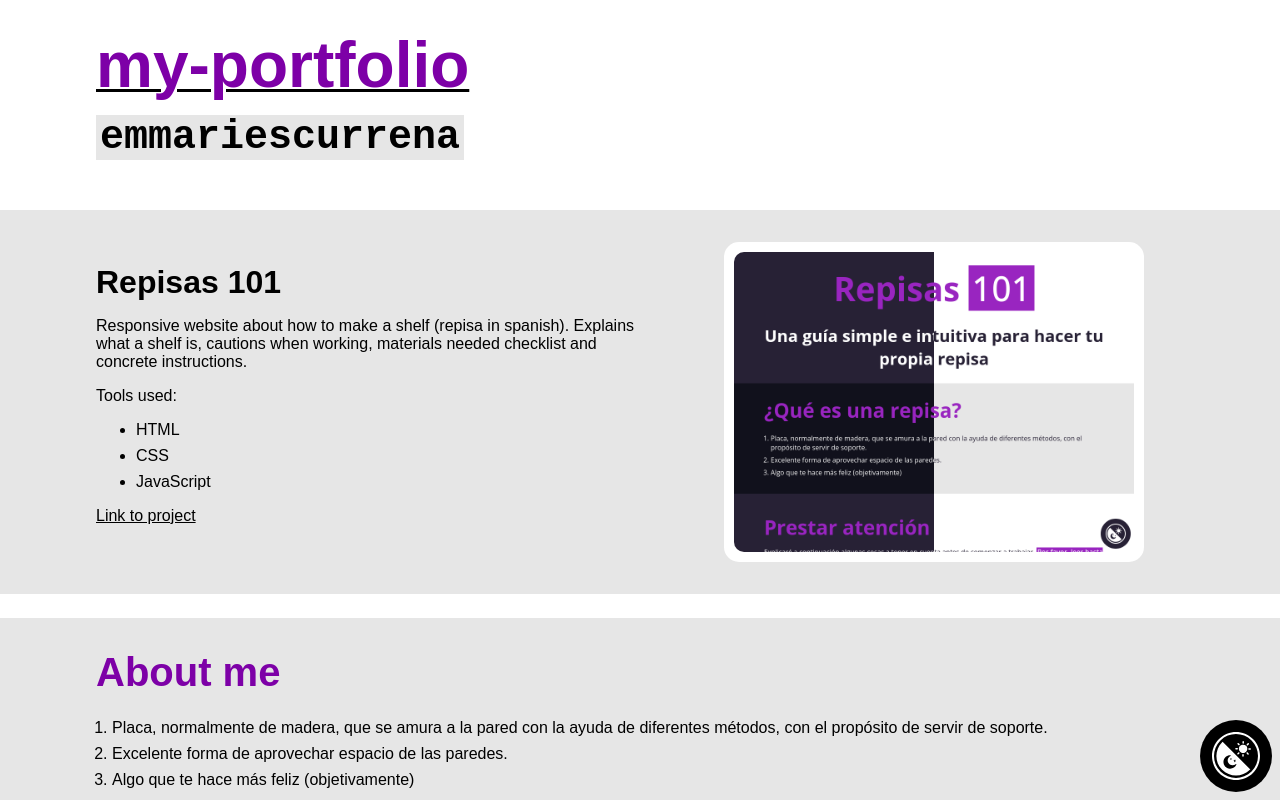
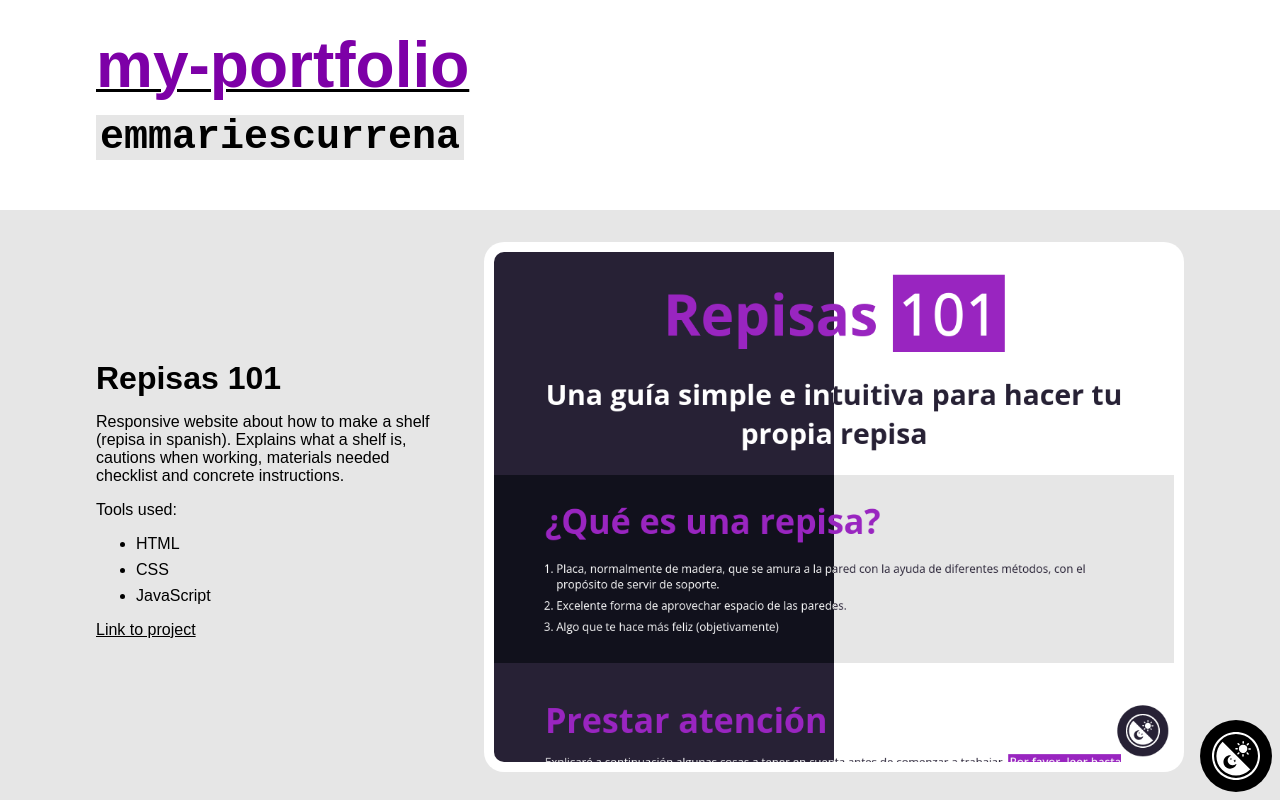
Before and after one commit to gretinoxx/my-portfolio, a plain HTML site: page index.html in a window 1280 px wide. Shown: the top 800 px of the page. Drawn offline with Linux system fonts and the light colour scheme; a web font is replaced by a local one.

Commit message:
Adjust projectImg resizing

```diff
--- a/index.html
+++ b/index.html
@@ -42,8 +42,8 @@
                 </p>
             </div>
             <figure class="projectImg">
-                <div class="leftHalf"></div>
-                <div class="rightHalf"></div>
+                <div id="repisasLeftHalf"></div>
+                <div id="repisasRightHalf"></div>
             </figure>
         </div>
     </section>
--- a/style.css
+++ b/style.css
@@ -152,7 +152,7 @@ a:visited {
 .project {
     display: flex;
     flex-direction: column;
-    padding: 1em 7.5%;
+    padding: 2em 7.5%;
     gap: 3em;
     background-color: var(--color-bg1);
 }
@@ -162,31 +162,28 @@ a:visited {
 }
 
 .projectImg {
+    aspect-ratio: 4 / 3;
+    flex: 1 1 auto;
     display: flex;
-    aspect-ratio: 4 / 3;
-    min-width: 400px;
-    min-height: 300px;
-    max-width: 960px;
-    max-height: 720px;
+    margin: 0;
     padding: 10px;
-    border-radius: 15px;
+    border-radius: 20px;
     background-color: var(--color-bg2);
 }
 
-.leftHalf,
-.rightHalf {
+#repisasLeftHalf,
+#repisasRightHalf {
     flex: 1;
-    flex-grow: 1;
     background-size: cover;
     background-repeat: no-repeat;
 }
 
-.leftHalf {
+#repisasLeftHalf {
     background-image: url('./img/repisas-101-1.png');
     border-radius: 10px 0px 0px 10px;
 }
 
-.rightHalf {
+#repisasRightHalf {
     background-image: url('./img/repisas-101-2.png');
     background-position: right;
     border-radius: 0px 10px 10px 0px;
@@ -220,8 +217,6 @@ a>img {
     }
 
     .projectImg {
-        flex-direction: row;
-        max-width: fit-content;
-        max-height: 400px;
+        flex: 2 1 content;
     }
 }
```
